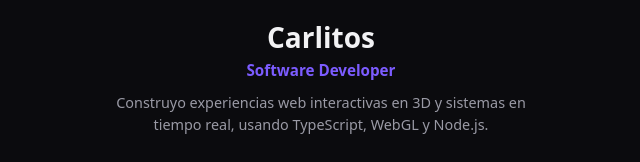
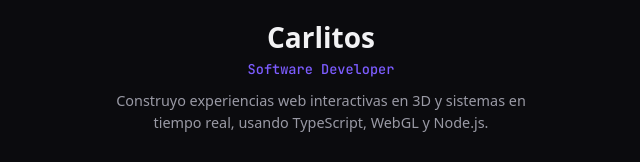
Before and after one commit to CarlosCabelloTroncoso/portfolio-links, a website built with Vite: page index.html in a window 1280 px wide. Shown: the part 155-317 px from the top of the page, 319-959 px from the left. Built offline with nearby package versions, Linux system fonts and the light colour scheme.

Commit message:
feat(role): use JetBrains Mono for the role text
Load Google Fonts' JetBrains Mono (weights 500/600) and apply it to
the "Software Developer" role line for a coding-font feel.

```diff
--- a/index.html
+++ b/index.html
@@ -5,6 +5,9 @@
     <meta name="viewport" content="width=device-width, initial-scale=1.0" />
     <title>Carlitos | Links</title>
     <meta name="description" content="Carlitos - Software Developer. Portfolio, LinkedIn, GitHub y contacto." />
+    <link rel="preconnect" href="https://fonts.googleapis.com" />
+    <link rel="preconnect" href="https://fonts.gstatic.com" crossorigin />
+    <link href="https://fonts.googleapis.com/css2?family=JetBrains+Mono:wght@500;600&display=swap" rel="stylesheet" />
     <link rel="stylesheet" href="/src/style.css" />
   </head>
   <body>
--- a/src/style.css
+++ b/src/style.css
@@ -52,9 +52,10 @@ body {
 }
 
 .role {
-  font-size: 0.95rem;
+  font-family: "JetBrains Mono", ui-monospace, "SF Mono", Menlo, Consolas, monospace;
+  font-size: 0.85rem;
   color: var(--accent);
-  font-weight: 600;
+  font-weight: 500;
   margin: 0 0 12px;
 }
 
```
